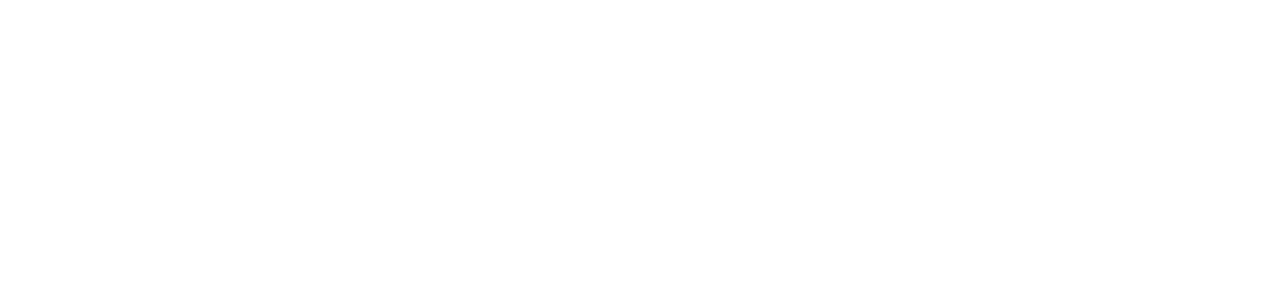
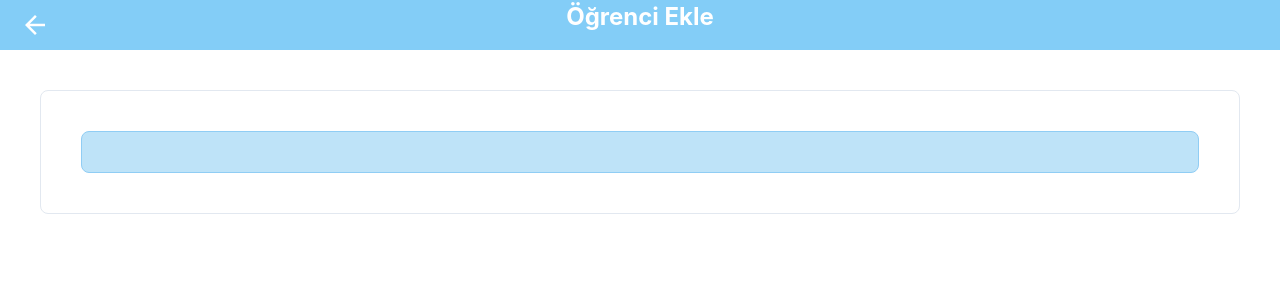
Before and after one commit to degirmenciemre3/duzce-university, a React (Create React App) app: page /admin/ogrenci/ekle in a window 1280 px wide. Before the commit this address had no page. Shown: the top 300 px of the page. Built offline with nearby package versions, Linux system fonts and the light colour scheme.

Commit message:
added student detail page

```diff
--- a/src/pages/admin/adminOgrenci/AdminOgrenci.js
+++ b/src/pages/admin/adminOgrenci/AdminOgrenci.js
@@ -3,11 +3,13 @@ import { Avatar, Box, Button, Flex, Input, InputGroup, InputRightElement, Text }
 import axios from 'axios'
 import React, { useState } from 'react'
 import { useEffect } from 'react'
+import { useNavigate } from 'react-router-dom'
 import { AdminOgrenciApi } from '../../../components/apis/api'
 import AdminHeader from '../admin-header/AdminHeader'
 import OgrenciBilgileri from './OgrenciBilgileri'
 
 const AdminOgrenci = () => {
+  const navigate = useNavigate()
 
   const [ogrenci, setOgrenci] = useState([])
   const [loading, setLoading] = useState(true);
@@ -81,7 +83,7 @@ const AdminOgrenci = () => {
                 borderRadius="8"
                 variant="solid"
                 _hover={{ bg: "blue.600", color: "white" }}
-                onClick={() => console.log("basıldı")}
+                onClick={() => navigate("/admin/ogrenci/ekle")}
               >
                 Öğrenci Ekle
               </Button>
@@ -106,7 +108,7 @@ const AdminOgrenci = () => {
               borderRadius={8}
               borderColor="gray.200"
               width="100%"
-              maxHeight="500px"
+              maxHeight="700px"
               overflowY="scroll"
               padding={5}
 
--- /dev/null
+++ b/src/pages/admin/adminOgrenci/AdminOgrenciEkle.js
@@ -0,0 +1,45 @@
+import { Box, Flex } from '@chakra-ui/react'
+import React from 'react'
+import AdminHeader from '../admin-header/AdminHeader'
+
+const AdminOgrenciEkle = () => {
+    return (
+        <>
+            <AdminHeader title={"Öğrenci Ekle"} />
+            <Flex
+                flexDirection="column"
+                margin={10}
+                padding="40px"
+                gap="8px"
+                className="ogrenciEkle"
+                borderWidth={1}
+                borderRadius={8}
+                borderColor="gray.200"
+                bg="white"
+            >
+                <Box
+                    fontWeight="bold"
+                    fontSize="2xl"
+                    color="gray.800"
+                >
+                    <Flex
+                        flexDirection={"row"}
+                        justifyContent={"space-between"}
+                        borderWidth={1}
+                        borderRadius={8}
+                        borderColor="blue.200"
+                        bg="blue.100"
+                        padding={5}
+                    >
+                    </Flex>
+
+                </Box>
+
+
+
+            </Flex>
+        </>
+    )
+}
+
+export default AdminOgrenciEkle
--- a/src/pages/admin/adminOgrenci/OgrenciBilgileri.js
+++ b/src/pages/admin/adminOgrenci/OgrenciBilgileri.js
@@ -1,35 +1,119 @@
-import { Text } from '@chakra-ui/react';
-import axios from 'axios';
-import React, { useEffect, useState } from 'react'
-import { AdminOgrenciApi } from '../../../components/apis/api';
+import { Avatar, Box, Card, CardBody, CardFooter, CardHeader, Divider, Flex, Heading, Text } from "@chakra-ui/react";
+import axios from "axios";
+import React, { useEffect, useState } from "react";
+import { AdminOgrenciApi } from "../../../components/apis/api";
 
 const OgrenciBilgileri = ({ ogrenciId }) => {
-    const [ogrenci, setOgrenci] = useState([])
+    const [ogrenci, setOgrenci] = useState([]);
     const [loading, setLoading] = useState(true);
     useEffect(() => {
         axios.get(`${AdminOgrenciApi}/${ogrenciId}`).then((res) => {
             setOgrenci(res.data);
             setLoading(false);
-
         });
     }, [ogrenciId]);
     console.log(ogrenci);
     return (
         <>
-            {
-                loading ? <Text
-                    fontWeight="bold"
-                    fontSize="2xl"
-                    color="gray.800"
+            {loading ? (
+                <Text fontWeight="bold" fontSize="2xl" color="gray.800">
+                    Öğrenci Detayını görmek için öğrenci seçiniz.
+                </Text>
+            ) : (
+                <Card
+                    margin={10}
+                    maxW='md'>
+                    <CardHeader>
+                        <Flex spacing='4'>
+                            <Flex flex='1' gap='4' alignItems='center' flexWrap='wrap'>
+                                <Avatar
+                                    size='lg'
+                                    name={ogrenci.name} src={ogrenci.ProfileImage} />
 
-                >
-                    Öğrenci Detayını görmek için öğrenci seçiniz.
+                                <Box>
+                                    <Heading size='lg'>
+                                        {ogrenci.name} {ogrenci.lastname}
+                                    </Heading>
+                                    <Text
+                                        fontSize='md'
+                                        color='gray.500'
+                                    >
+                                        Bölüm: {ogrenci.bolum}
+                                    </Text>
+                                </Box>
+                            </Flex>
 
-                </Text> :
-                    ogrenci.name
-            }
+                        </Flex>
+                    </CardHeader>
+                    <CardBody>
+                        <Text
+                            fontSize='lg'
+
+                        >
+                            Email: {ogrenci.ogrenciMail}
+                        </Text>
+                        <Divider
+                            my={4}
+
+                        />
+                        <Text
+                            fontSize='lg'
+
+                        >
+                            Tecrübeler
+                        </Text>
+                        <Text
+                            fontSize='md'
+                            color='gray.800'
+                            fontWeight={"normal"}
+
+                        >
+                            {ogrenci.tecrube}
+                        </Text>
+                        <Divider
+                            my={4}
+
+                        />
+
+                    </CardBody>
+
+
+                    <CardFooter
+                        justify='space-between'
+                        flexWrap='wrap'
+                        sx={{
+                            '& > text': {
+                                minW: '136px',
+                            },
+                        }}
+                        alignContent='center'
+                        textAlign={'center'}
+
+
+
+
+                    >
+                        <Text flex='1' variant='ghost' >
+                            {ogrenci.stajdurumu === true ? "Staj Yapmış" : "Staj Yapmamış"}
+                        </Text>
+                        <Text flex='1' variant='ghost' >
+                            Mezuniyet Tarihi
+                            <Text
+                                fontSize='md'
+                                color='gray.800'
+                                fontWeight={"normal"}
+
+                            >
+                                {ogrenci.mezunDate}
+
+                            </Text>
+                        </Text>
+
+                    </CardFooter>
+                </Card>
+            )}
         </>
-    )
-}
+    );
+};
 
-export default OgrenciBilgileri
+export default OgrenciBilgileri;
--- a/src/routers/Routers.js
+++ b/src/routers/Routers.js
@@ -6,6 +6,7 @@ import AddDuyuru from '../pages/admin/adminDuyuru/AddDuyuru'
 import AdminDuyuru from '../pages/admin/adminDuyuru/AdminDuyuru'
 import UpdateDuyuru from '../pages/admin/adminDuyuru/UpdateDuyuru'
 import AdminOgrenci from '../pages/admin/adminOgrenci/AdminOgrenci'
+import AdminOgrenciEkle from '../pages/admin/adminOgrenci/AdminOgrenciEkle'
 import AddYayin from '../pages/admin/adminYayin/AddYayin'
 import AdminYayin from '../pages/admin/adminYayin/AdminYayin'
 import UpdateYayin from '../pages/admin/adminYayin/UpdateYayin'
@@ -35,6 +36,7 @@ const Routers = () => {
         <Route path="/admin/yayin/guncelle/:id" element={<UpdateYayin />} />
         <Route path='/admin/yayin/ekle' element={<AddYayin />} />
         <Route path="/yayinlar/detay/:id" element={<YayinDetay />} />
+        <Route path="/admin/ogrenci/ekle" element={<AdminOgrenciEkle />} />
       </Routes>
 
     </>
```
